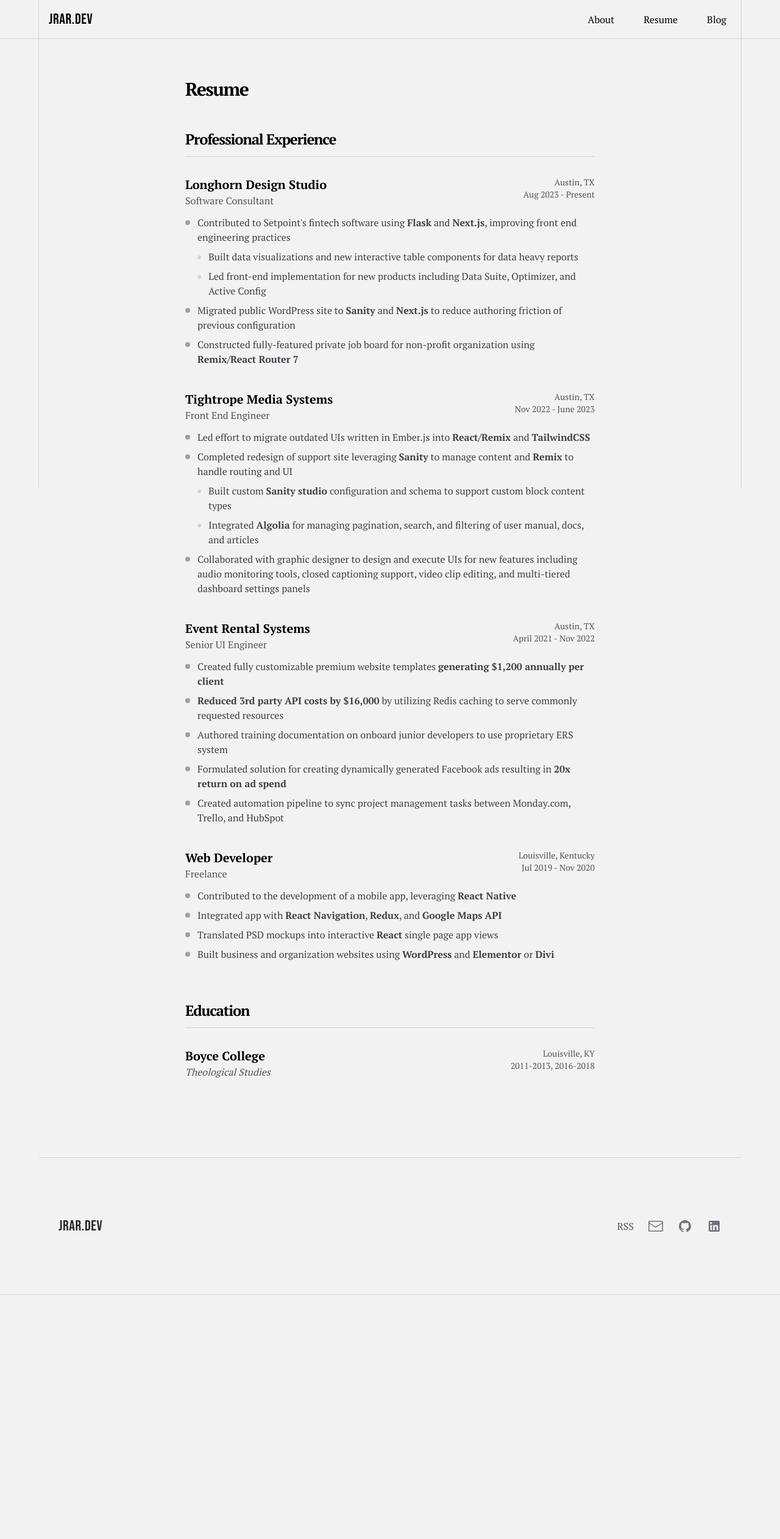
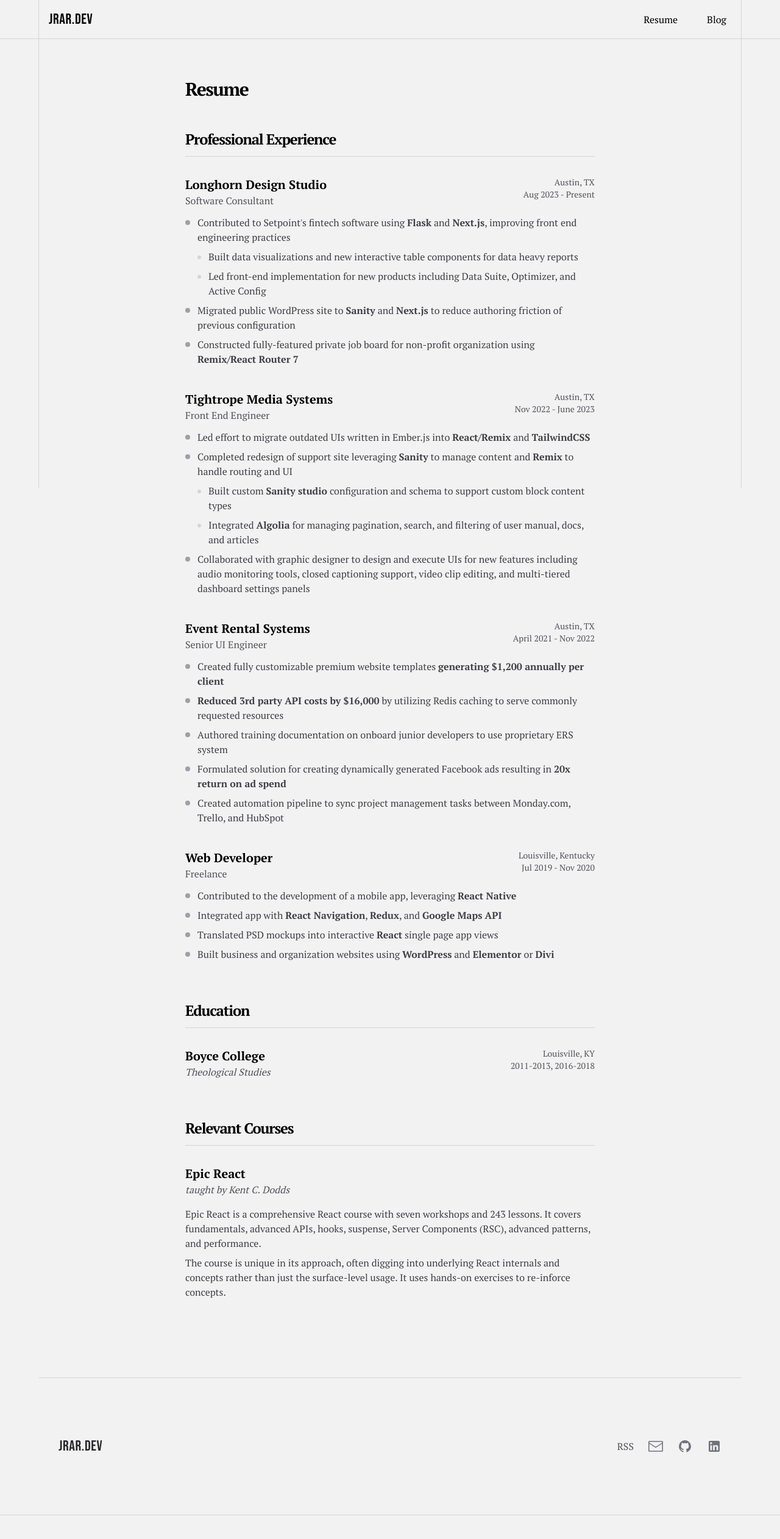
Before and after one commit to jrarick/jrar-portfolio, a Next.js app: page /resume in a window 1280 px wide. Shown: the top 2524 px of the page at 61% size. Before the commit the page ends 2187 px from the top, so only its background shows below. Built offline with nearby package versions, Linux system fonts and the light colour scheme.

Commit message:
final changes

```diff
--- a/app/components/nav.tsx
+++ b/app/components/nav.tsx
@@ -1,9 +1,7 @@
 import Link from "next/link"
+import { TransitionLink } from "app/lib/transitions"
 
 const navItems = {
-  "/about": {
-    name: "About",
-  },
   "/resume": {
     name: "Resume",
   },
@@ -24,13 +22,14 @@
           <div className="flex flex-row space-x-4 sm:space-x-8">
             {Object.entries(navItems).map(([path, { name }]) => {
               return (
-                <Link
+                <TransitionLink
                   key={path}
+                  type="default"
                   href={path}
                   className="relative flex items-center space-x-2 px-2 py-1 align-middle font-medium hover:text-zinc-800"
                 >
                   <span>{name}</span>
-                </Link>
+                </TransitionLink>
               )
             })}
           </div>
--- a/app/not-found.tsx
+++ b/app/not-found.tsx
@@ -1,6 +1,6 @@
 export default function NotFound() {
   return (
-    <section>
+    <section className="flex min-h-[48rem] flex-col items-center justify-center">
       <h1 className="mb-8 text-2xl font-semibold tracking-tighter">
         404 - Page Not Found
       </h1>
--- a/app/resume/page.tsx
+++ b/app/resume/page.tsx
@@ -230,6 +230,30 @@
           </div>
         </div>
       </div>
+
+      {/* Courses */}
+      <div className="mb-16">
+        <h2 className="mb-8 border-b border-zinc-300 pb-3 text-2xl font-semibold tracking-tighter">
+          Relevant Courses
+        </h2>
+
+        <div className="flex flex-col items-start">
+          <div>
+            <h3 className="text-xl font-semibold">Epic React</h3>
+            <p className="text-zinc-600 italic">taught by Kent C. Dodds</p>
+          </div>
+          <p className="mt-4 text-zinc-700">
+            Epic React is a comprehensive React course with seven workshops and
+            243 lessons. It covers fundamentals, advanced APIs, hooks, suspense,
+            Server Components (RSC), advanced patterns, and performance.
+          </p>
+          <p className="mt-2 text-zinc-700">
+            The course is unique in its approach, often digging into underlying
+            React internals and concepts rather than just the surface-level
+            usage. It uses hands-on exercises to re-inforce concepts.
+          </p>
+        </div>
+      </div>
     </section>
   )
 }
```
Also changed, not shown: app/about/not-page.tsx (renamed from app/about/page.tsx), 1 other file (tests, documents, lock files or other folders).
